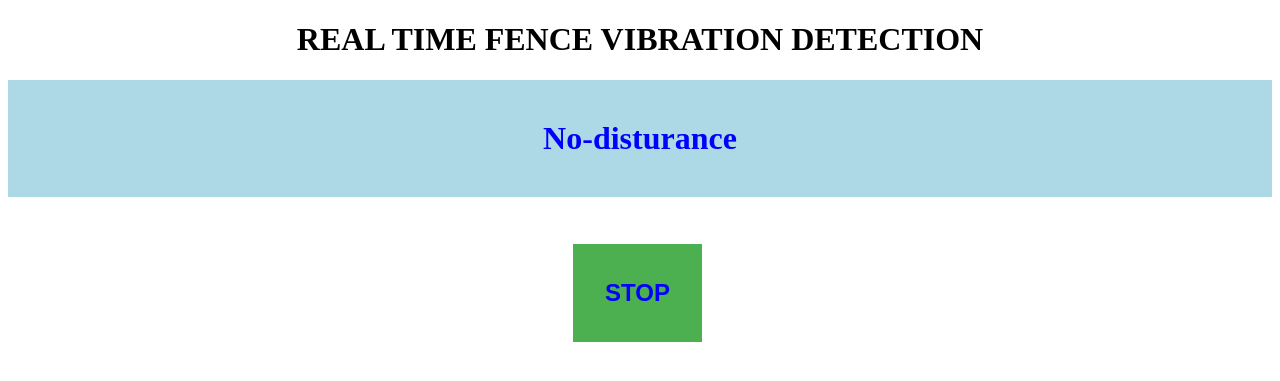
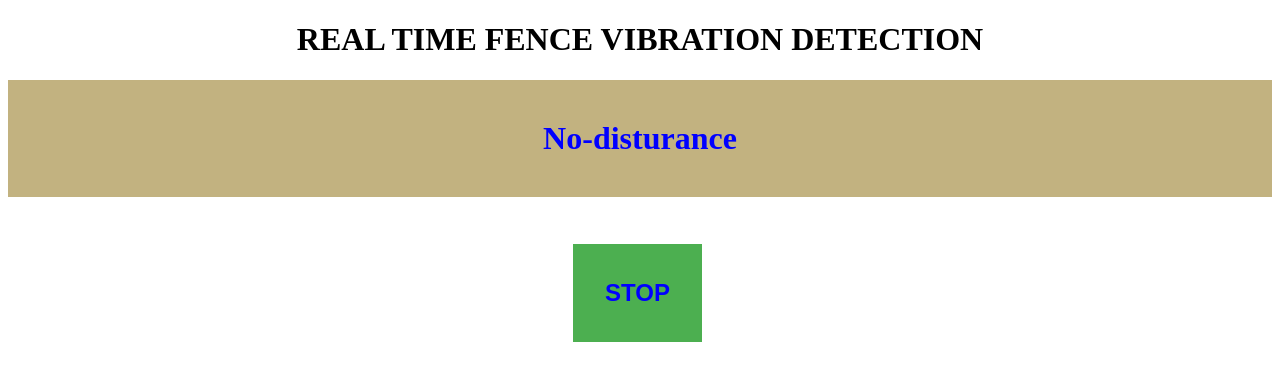
Before and after one commit to ANISOM-Tech/Fence_vibration_detection, a Flask app: page / in a window 1280 px wide. Shown: the top 381 px of the page. Run offline with Flask 2, Linux system fonts and the light colour scheme; parts of the project's set-up code (start-up, migrations or seed data) failed here and were passed over; some libraries are stand-ins or nearby versions.

Commit message:
Update model_predict.html

```diff
--- a/templates/model_predict.html
+++ b/templates/model_predict.html
@@ -6,7 +6,7 @@
     <title>Vibration</title>
     <style>
   #myHeader {
-  background-color: lightblue;
+  background-color: #C2B280;
   color:blue;
   padding: 40px;
   text-align: center;
```
